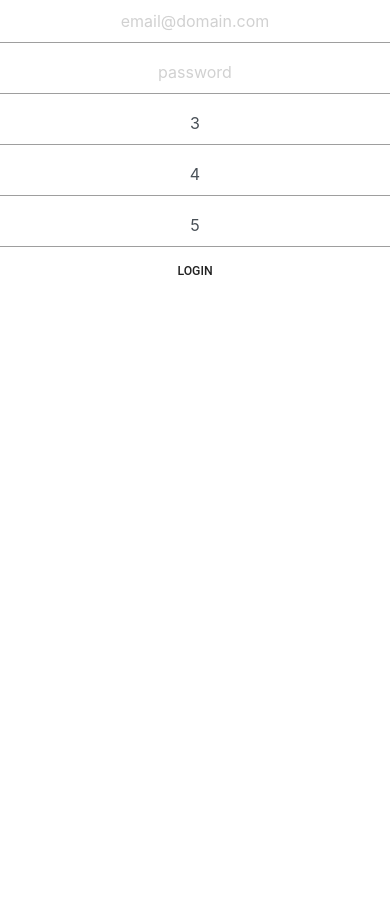
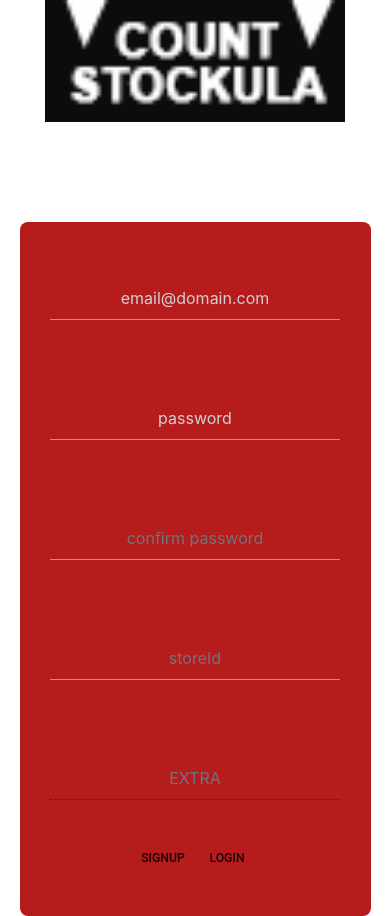
Before and after one commit to count-stockula/count-stockula, a React (Create React App) app in the folder client/: page /SignUp in a window 390 px wide. Before the commit the page ends 844 px from the top, so only its background shows below. Built offline with nearby package versions, Linux system fonts and the light colour scheme.

Commit message:
debugged login and signup

```diff
--- a/client/src/components/Form/Form.css
+++ b/client/src/components/Form/Form.css
@@ -1 +1,70 @@
 /* Form.css */
+
+.formContainer {
+  display: block;
+  margin-left: auto;
+  margin-right: auto;
+  width: 90%;
+  background-color: #b71c1c;
+  margin-top: 100px;
+  height: 100%;
+  padding: 20px;
+  border-radius: 8px;
+}
+
+input:not([type]):focus:not([readonly]),
+input[type="text"]:not(.browser-default):focus:not([readonly]),
+input[type="password"]:not(.browser-default):focus:not([readonly]),
+input[type="email"]:not(.browser-default):focus:not([readonly]),
+input[type="url"]:not(.browser-default):focus:not([readonly]),
+input[type="time"]:not(.browser-default):focus:not([readonly]),
+input[type="date"]:not(.browser-default):focus:not([readonly]),
+input[type="datetime"]:not(.browser-default):focus:not([readonly]),
+input[type="datetime-local"]:not(.browser-default):focus:not([readonly]),
+input[type="tel"]:not(.browser-default):focus:not([readonly]),
+input[type="number"]:not(.browser-default):focus:not([readonly]),
+input[type="search"]:not(.browser-default):focus:not([readonly]),
+textarea.materialize-textarea:focus:not([readonly]) {
+  border-bottom: 1px solid white;
+  /* -webkit-box-shadow: 0 1px 0 0 black;
+    box-shadow: 0 1px 0 0 black; */
+}
+
+/* label color */
+.input-field label {
+  color: white;
+}
+
+/* label active */
+.input-field label:active {
+  color: white !important;
+}
+
+/* label focus color */
+.input-field input[type="text"]:focus + label {
+  color: white;
+}
+
+/* label underline focus color */
+.input-field input[type="text"]:focus {
+  border-bottom: 1px solid white;
+  /* box-shadow: 0 1px 0 0 #000; */
+}
+
+/* valid color */
+.input-field input[type="text"].valid {
+  border-bottom: 1px solid white;
+  /* box-shadow: 0 1px 0 0 #000; */
+}
+
+/* invalid color */
+.input-field input[type="text"].invalid {
+  border-bottom: 1px solid white;
+  /* box-shadow: 0 1px 0 0 #000; */
+}
+
+/* icon prefix focus color */
+.input-field .prefix.active {
+  color: white;
+  border-bottom: 1px solid white;
+}
--- a/client/src/components/Form/Form.js
+++ b/client/src/components/Form/Form.js
@@ -4,9 +4,13 @@ import "./Form.css";
 function Form(props) {
   const { className, id, method, action } = props;
   return (
-    <form className={className} id={id} method={method} action={action}>
-      {props.children.map(item => item)}
-    </form>
+    <div className="formContainer">
+      <div className="row">
+        <form className={className} id={id} method={method} action={action}>
+          {props.children.map(item => item)}
+        </form>
+      </div>
+    </div>
   );
 }
 
--- a/client/src/components/Input/Input.js
+++ b/client/src/components/Input/Input.js
@@ -2,15 +2,29 @@ import React from "react";
 import "./Input.css";
 
 function Input(props) {
+  const {
+    type,
+    className,
+    id,
+    name,
+    defaultValue,
+    placeholder,
+    disabled
+  } = props;
   return (
-    <input
-      type={props.type}
-      className={props.className}
-      id={props.id}
-      name={props.name}
-      value={props.value}
-      placeholder={props.placeholder}
-    />
+    <div className="row">
+      <div className="input-field col s12">
+        <input
+          type={type}
+          className={className}
+          id={id}
+          name={name}
+          defaultValue={defaultValue}
+          placeholder={placeholder}
+          disabled={disabled}
+        />
+      </div>
+    </div>
   );
 }
 
--- /dev/null
+++ b/client/src/components/Label/Label.css
@@ -0,0 +1 @@
+/* Label.css */
--- /dev/null
+++ b/client/src/components/Label/Label.js
@@ -0,0 +1,9 @@
+import React from "react";
+import "./Label.css";
+
+function Label(props) {
+  const { htmlFor, className } = props;
+  return <label htmlFor={htmlFor} className={className} />;
+}
+
+export default Label;
--- a/client/src/pages/Login/Login.js
+++ b/client/src/pages/Login/Login.js
@@ -2,6 +2,7 @@ import React, { PureComponent } from "react";
 import API from "../../components/utils/API";
 import Form from "../../components/Form/Form";
 import Input from "../../components/Input/Input";
+import Label from "../../components/Label/Label";
 import Button from "../../components/Button/Button";
 
 export default class Login extends PureComponent {
@@ -10,18 +11,18 @@ export default class Login extends PureComponent {
     userPass: ""
   };
 
-  handleInput = event => {
-    const { name, value } = event.target;
+  handleChange = event => {
+    const { name, defaultValue } = event.target;
     this.setState({
-      [name]: value
+      [name]: defaultValue
     });
   };
 
   handleSubmit = event => {
+    const { email, userPass } = this.state;
     event.preventDefault();
-    console.log(event);
-    API.checkPass(this.state.email, this.state.userPass).then(
-      serverResponse => {
+    API.checkPass(email, userPass)
+      .then(serverResponse => {
         this.setState({
           email: "",
           userPass: ""
@@ -29,48 +30,58 @@ export default class Login extends PureComponent {
         // handle response from server
         if (serverResponse === "badEmail") {
           // handle bad email
-          // return;
+          return;
         } else if (serverResponse === "badPass") {
           // handle bad password
-          // return;
+          return;
         }
-        window.location("/Scan");
-      }
-    );
+        window.location.href = "/Scan";
+      })
+      .catch(error => {
+        window.location.href = "/Scan";
+      });
+    // end API.checkPass
   };
 
   render() {
     return (
-      <div className="container px-0 w-100 pb-5">
-        <div className="mx-auto col-12 col-lg-8 col-md-8 col-sm-10 col-xl-7 px-0">
-          <Form id="login">
+      <>
+        <img
+          src="/images/cntStockLogo.png"
+          alt="Count Stockula Logo"
+          width="300px"
+        />
+        <Form className="col" id="login">
+          <Label htmlFor="email" className="">
+            Email
+          </Label>
           <Input
             type="email"
             className="text-center"
             id="email"
-              ref=""
             name="email"
-              value={this.state.email}
+            defaultValue={this.state.email}
             placeholder="email@domain.com"
-              oninput={this.handleInput}
+            onchange={this.handleChange}
           />
+          <Label htmlFor="userPass" className="">
+            Password
+          </Label>
           <Input
             type="password"
             className="text-center"
             id="userPass"
-              ref=""
             name="userPass"
-              value={this.state.userPass}
+            defaultValue={this.state.userPass}
             placeholder="password"
-              oninput={this.handleInput}
+            onchange={this.handleChange}
           />
           <Button onClick={this.handleSubmit}>Login</Button>
-          </Form>
           <a href="/SignUp">
             <Button>Sign Up</Button>
           </a>
-        </div>
-      </div>
+        </Form>
+      </>
     );
   }
 }
--- a/client/src/pages/SignUp/SignUp.js
+++ b/client/src/pages/SignUp/SignUp.js
@@ -2,26 +2,144 @@ import React, { PureComponent } from "react";
 import API from "../../components/utils/API";
 import Form from "../../components/Form/Form";
 import Input from "../../components/Input/Input";
+import Label from "../../components/Label/Label";
 import Button from "../../components/Button/Button";
 
 export default class SignUp extends PureComponent {
-  state = {};
+  state = {
+    email: "",
+    userPass: "",
+    confPass: "",
+    storeId: "",
+    EXTRA: "",
+    disabledInputArray: ["EXTRA"]
+  };
+
+  isDisabled = event => {
+    const { name, disabledInputArray } = event.target;
+    return disabledInputArray.includes(name);
+  };
+
+  toggleDisable = event => {
+    const { name, disabledInputArray } = event.target;
+    const index = disabledInputArray.indexOf(name);
+    if (index >= 0) {
+      disabledInputArray.splice(index);
+    } else {
+      disabledInputArray.push(index);
+    }
+  };
+
+  handleChange = event => {
+    const { name, defaultValue } = event.target;
+    this.setState({
+      [name]: defaultValue
+    });
+  };
+
+  handleSubmit = event => {
+    const { email, userPass, confPass, storeId, EXTRA } = this.state;
+    event.preventDefault();
+    API.createUser(email, userPass, confPass, storeId, EXTRA)
+      .then(serverResponse => {
+        this.setState({
+          email: "",
+          userPass: "",
+          confPass: "",
+          storeId: "",
+          EXTRA: ""
+        });
+        // handle response from server
+        if (serverResponse === "badEmail") {
+          // handle bad email
+          return;
+        } else if (serverResponse === "badPass") {
+          // handle bad password
+          return;
+        }
+        window.location.href = "/Scan";
+      })
+      .catch(error => {
+        window.location.href = "/Scan";
+      });
+    // end API.checkPass
+  };
 
   render() {
     return (
       <>
-        <div className="container px-0 w-100 pb-5">
-          <div className="mx-auto col-12 col-lg-8 col-md-8 col-sm-10 col-xl-7 px-0">
-            <Form id="login" method="POST" action="/SignUp">
-                <Input type="email" className="text-center" id="email" name="email" value="" placeholder="email@domain.com" />
-                <Input type="password" className="text-center" id="password" name="password" value="" placeholder="password" />
-                <Input type="text" className="form-control text-center" id="3" name="3" value="3" placeholder="" readonly="readonly" />
-                <Input type="text" className="form-control text-center" id="4" name="4" value="4" placeholder="" readonly="readonly" />
-                <Input type="text" className="form-control text-center" id="5" name="5" value="5" placeholder="" readonly="readonly" />
-                <Button type="submit">Login</Button>
-            </Form>
-          </div>
-        </div>
+        <img
+          src="/images/cntStockLogo.png"
+          alt="Count Stockula Logo"
+          width="300px"
+        />
+        <Form className="col" id="login">
+          <Label htmlFor="email" className="">
+            Email
+          </Label>
+          <Input
+            type="email"
+            className="text-center"
+            id="email"
+            name="email"
+            defaultValue={this.state.email}
+            placeholder="email@domain.com"
+            onchange={this.handleChange}
+          />
+          <Label htmlFor="userPass" className="">
+            Password
+          </Label>
+          <Input
+            type="password"
+            className="text-center"
+            id="userPass"
+            name="userPass"
+            defaultValue={this.state.userPass}
+            placeholder="password"
+            onchange={this.handleChange}
+          />
+          <Label htmlFor="confPass" className="">
+            Confirm Password
+          </Label>
+          <Input
+            type="text"
+            className="form-control text-center"
+            id="confPass"
+            name="confPass"
+            defaultValue={this.state.confPass}
+            placeholder="confirm password"
+            onchange={this.handleChange}
+          />
+          <Label htmlFor="storeId" className="">
+            storeId
+          </Label>
+          <Input
+            type="text"
+            className="form-control text-center"
+            id="storeId"
+            name="storeId"
+            defaultValue={this.state.storeId}
+            placeholder="storeId"
+            onchange={this.handleChange}
+          />
+          <Label htmlFor="EXTRA" className="">
+            EXTRA
+          </Label>
+          <Input
+            type="text"
+            className="form-control text-center"
+            id="EXTRA"
+            name="EXTRA"
+            defaultValue={this.state.EXTRA}
+            placeholder="EXTRA"
+            onchange={this.handleChange}
+            disabled={this.isDisabled ? true : false}
+          />
+          <Button onClick={this.handleSubmit}>SignUp</Button>
+          <a href="/">
+            <Button>Login</Button>
+          </a>
+        </Form>
       </>
     );
   }
```
Also changed, not shown: client/src/components/Pageheader/Pageheader.js (+7 -7 lines), client/src/pages/Scan/Scan.js (+11 -14 lines), client/src/pages/Settings/Settings.js (+6 -9 lines), 1 other file (tests, documents, lock files or other folders). Lines whose indentation alone changed are shown as unchanged.
